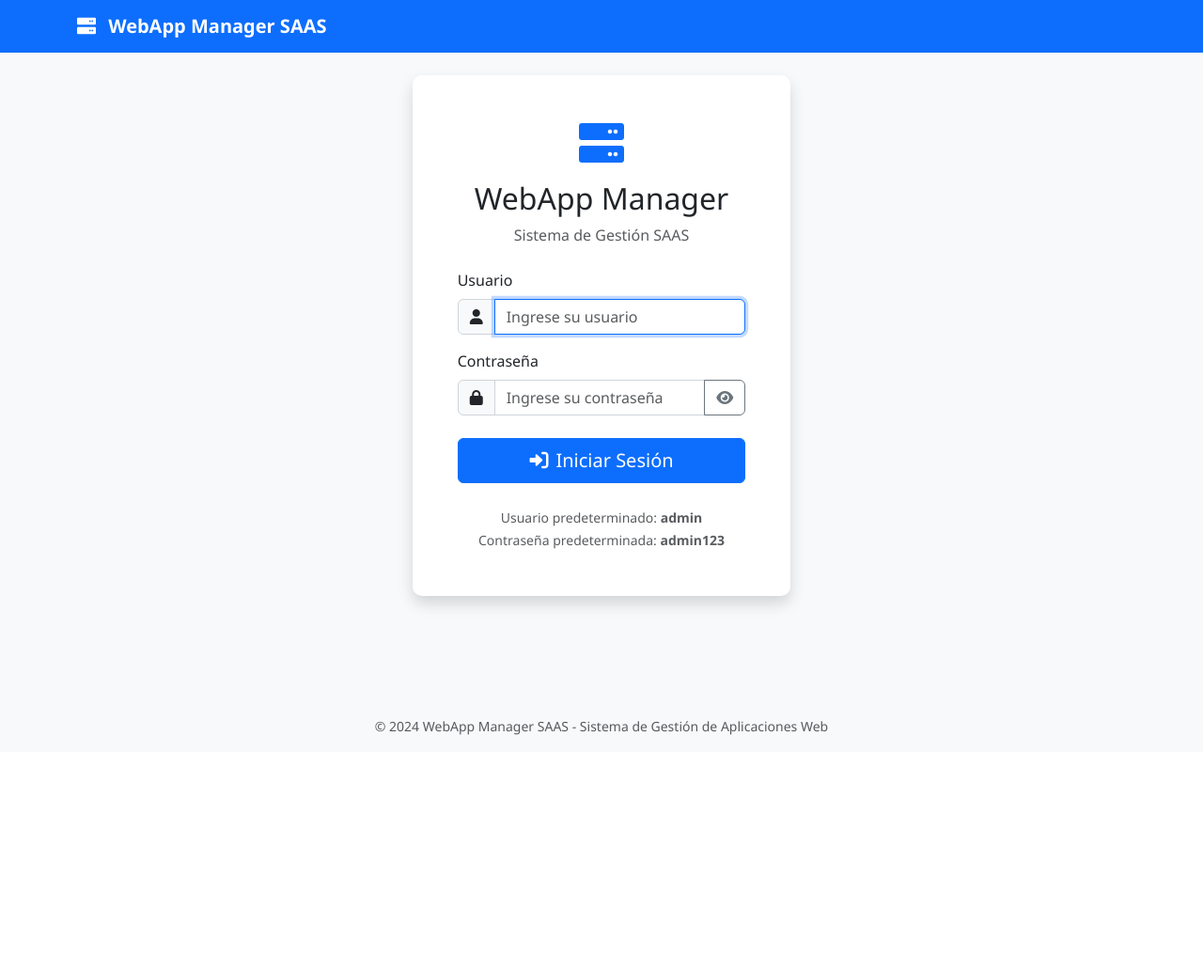
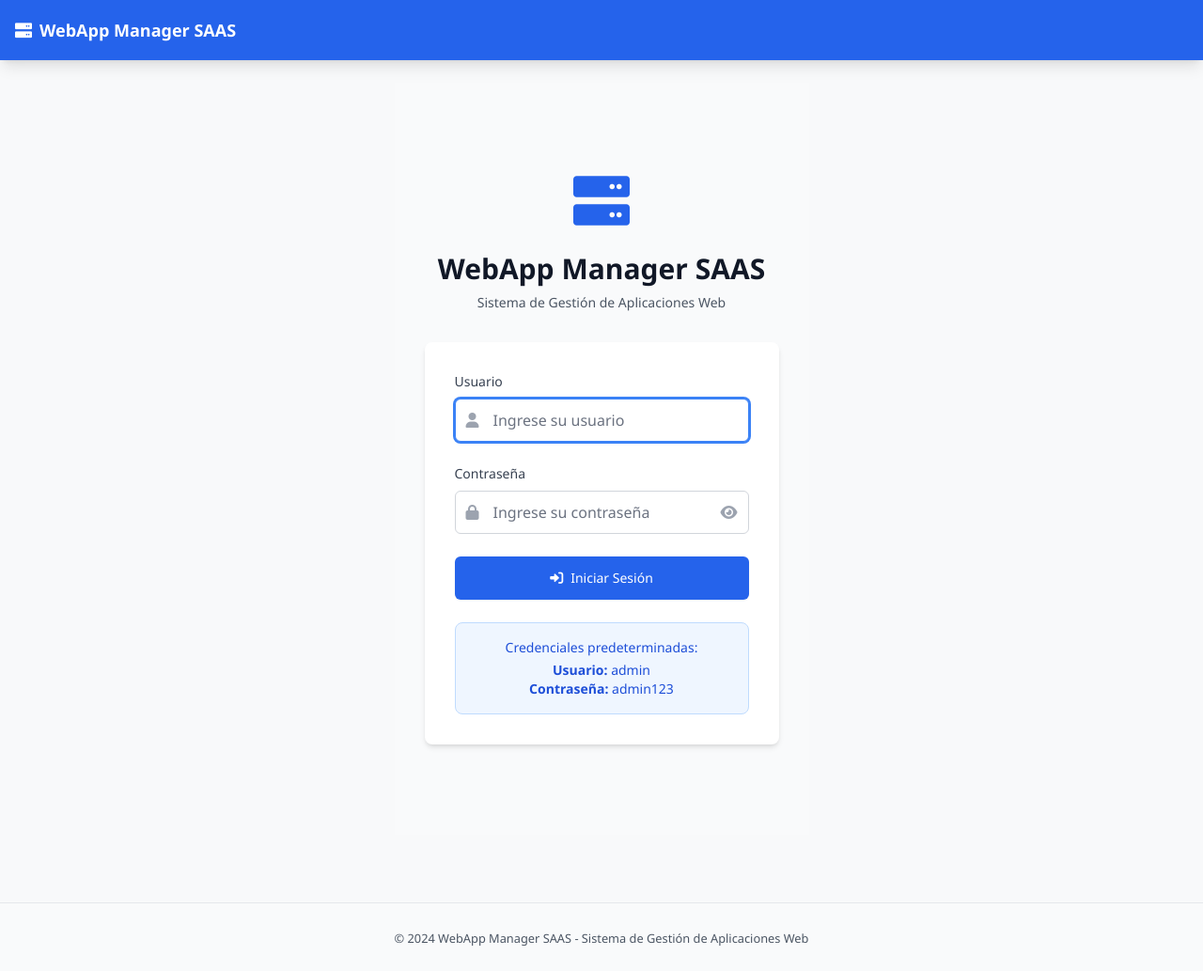
Before and after one commit to Perkybeet/webapp-manager, a FastAPI app: page /login in a window 1280 px wide. Shown: the whole page at 94% size. Before the commit the page ends 782 px from the top, so only its background shows below. Run offline with FastAPI, Linux system fonts and the light colour scheme; parts of the project's set-up code (start-up, migrations or seed data) failed here and were passed over; some libraries are stand-ins or nearby versions.

Commit message:
Refactor HTML templates to enhance UI with Tailwind CSS; update dashboard and login pages for improved layout and styling

```diff
--- a/webapp_manager/web/templates/base.html
+++ b/webapp_manager/web/templates/base.html
@@ -4,90 +4,119 @@
     <meta charset="UTF-8">
     <meta name="viewport" content="width=device-width, initial-scale=1.0">
     <title>{% block title %}WebApp Manager SAAS{% endblock %}</title>
-    <link href="https://cdn.jsdelivr.net/npm/bootstrap@5.3.0/dist/css/bootstrap.min.css" rel="stylesheet">
     <link href="https://cdnjs.cloudflare.com/ajax/libs/font-awesome/6.0.0/css/all.min.css" rel="stylesheet">
+    <script src="https://cdn.tailwindcss.com"></script>
+    <script>
+        tailwind.config = {
+            theme: {
+                extend: {
+                    colors: {
+                        primary: '#007bff',
+                        secondary: '#6c757d',
+                        success: '#28a745',
+                        danger: '#dc3545',
+                        warning: '#ffc107',
+                        info: '#17a2b8'
+                    }
+                }
+            }
+        }
+    </script>
     <link href="{{ url_for('static', path='/css/main.css') }}" rel="stylesheet">
     {% block extra_css %}{% endblock %}
 </head>
 <body>
     <!-- Navigation -->
-    <nav class="navbar navbar-expand-lg navbar-dark bg-primary">
-        <div class="container">
-            <a class="navbar-brand" href="/">
-                <i class="fas fa-server me-2"></i>
-                WebApp Manager SAAS
-            </a>
+    <nav class="bg-blue-600 shadow-lg">
+        <div class="max-w-7xl mx-auto px-4">
+            <div class="flex justify-between h-16">
+                <div class="flex items-center">
+                    <a class="flex items-center space-x-2 text-white font-semibold text-lg" href="/">
+                        <i class="fas fa-server"></i>
+                        <span>WebApp Manager SAAS</span>
+                    </a>
+                </div>
 
-            {% if user %}
-            <button class="navbar-toggler" type="button" data-bs-toggle="collapse" data-bs-target="#navbarNav">
-                <span class="navbar-toggler-icon"></span>
-            </button>
+                {% if user %}
+                <div class="hidden md:flex items-center space-x-4">
+                    <a class="text-white hover:text-blue-200 transition-colors px-3 py-2 rounded-md flex items-center space-x-1" href="/">
+                        <i class="fas fa-tachometer-alt"></i>
+                        <span>Dashboard</span>
+                    </a>
+                    <a class="text-white hover:text-blue-200 transition-colors px-3 py-2 rounded-md flex items-center space-x-1" href="/domains">
+                        <i class="fas fa-globe"></i>
+                        <span>Dominios</span>
+                    </a>
+                    <a class="text-white hover:text-blue-200 transition-colors px-3 py-2 rounded-md flex items-center space-x-1" href="/monitoring">
+                        <i class="fas fa-chart-line"></i>
+                        <span>Monitoreo</span>
+                    </a>
+                    <a class="text-white hover:text-blue-200 transition-colors px-3 py-2 rounded-md flex items-center space-x-1" href="/settings">
+                        <i class="fas fa-cog"></i>
+                        <span>Configuración</span>
+                    </a>
+                </div>
 
-            <div class="collapse navbar-collapse" id="navbarNav">
-                <ul class="navbar-nav me-auto">
-                    <li class="nav-item">
-                        <a class="nav-link" href="/">
-                            <i class="fas fa-tachometer-alt me-1"></i>Dashboard
-                        </a>
-                    </li>
-                    <li class="nav-item">
-                        <a class="nav-link" href="/domains">
-                            <i class="fas fa-globe me-1"></i>Dominios
-                        </a>
-                    </li>
-                    <li class="nav-item">
-                        <a class="nav-link" href="/monitoring">
-                            <i class="fas fa-chart-line me-1"></i>Monitoreo
-                        </a>
-                    </li>
-                    <li class="nav-item">
-                        <a class="nav-link" href="/settings">
-                            <i class="fas fa-cog me-1"></i>Configuración
-                        </a>
-                    </li>
-                </ul>
+                <!-- User Menu -->
+                <div class="flex items-center">
+                    <div class="relative" x-data="{ open: false }">
+                        <button @click="open = !open" class="flex items-center space-x-2 text-white hover:text-blue-200 transition-colors px-3 py-2 rounded-md">
+                            <i class="fas fa-user"></i>
+                            <span>{{ user.username }}</span>
+                            <i class="fas fa-chevron-down text-xs"></i>
+                        </button>
+                        <div x-show="open" @click.away="open = false" x-transition
+                             class="absolute right-0 mt-2 w-48 bg-white rounded-md shadow-lg py-1 z-50">
+                            {% if user.is_admin %}
+                            <div class="px-4 py-2 text-sm text-orange-600 border-b">
+                                <i class="fas fa-crown mr-2"></i>Administrador
+                            </div>
+                            {% endif %}
+                            <a href="/profile" class="block px-4 py-2 text-sm text-gray-700 hover:bg-gray-100">
+                                <i class="fas fa-user-circle mr-2"></i>Perfil
+                            </a>
+                            <a href="/logout" class="block px-4 py-2 text-sm text-gray-700 hover:bg-gray-100">
+                                <i class="fas fa-sign-out-alt mr-2"></i>Cerrar Sesión
+                            </a>
+                        </div>
+                    </div>
+                </div>
 
-                <ul class="navbar-nav">
-                    <li class="nav-item dropdown">
-                        <a class="nav-link dropdown-toggle" href="#" role="button" data-bs-toggle="dropdown">
-                            <i class="fas fa-user me-1"></i>{{ user.username }}
-                        </a>
-                        <ul class="dropdown-menu">
-                            {% if user.is_admin %}
-                            <li><span class="dropdown-item-text text-warning">
-                                <i class="fas fa-crown me-1"></i>Administrador
-                            </span></li>
-                            <li><hr class="dropdown-divider"></li>
-                            {% endif %}
-                            <li><a class="dropdown-item" href="/profile">
-                                <i class="fas fa-user-circle me-1"></i>Perfil
-                            </a></li>
-                            <li><hr class="dropdown-divider"></li>
-                            <li><a class="dropdown-item" href="/logout">
-                                <i class="fas fa-sign-out-alt me-1"></i>Cerrar Sesión
-                            </a></li>
-                        </ul>
-                    </li>
-                </ul>
+                <!-- Mobile menu button -->
+                <div class="md:hidden flex items-center">
+                    <button x-data="{ open: false }" @click="open = !open" class="text-white hover:text-blue-200">
+                        <i class="fas fa-bars"></i>
+                    </button>
+                </div>
+                {% endif %}
             </div>
-            {% endif %}
         </div>
     </nav>
 
     <!-- Main Content -->
-    <main class="container-fluid py-4">
+    <main class="max-w-7xl mx-auto px-4 py-6">
         <!-- Alerts -->
         {% if error %}
-        <div class="alert alert-danger alert-dismissible fade show" role="alert">
-            <i class="fas fa-exclamation-triangle me-2"></i>{{ error }}
-            <button type="button" class="btn-close" data-bs-dismiss="alert"></button>
+        <div class="bg-red-50 border border-red-200 text-red-700 px-4 py-3 rounded-lg mb-4 relative" role="alert">
+            <div class="flex items-center">
+                <i class="fas fa-exclamation-triangle mr-2"></i>
+                <span>{{ error }}</span>
+                <button type="button" class="absolute top-3 right-3 text-red-400 hover:text-red-600" onclick="this.parentElement.remove()">
+                    <i class="fas fa-times"></i>
+                </button>
+            </div>
         </div>
         {% endif %}
 
         {% if success %}
-        <div class="alert alert-success alert-dismissible fade show" role="alert">
-            <i class="fas fa-check-circle me-2"></i>{{ success }}
-            <button type="button" class="btn-close" data-bs-dismiss="alert"></button>
+        <div class="bg-green-50 border border-green-200 text-green-700 px-4 py-3 rounded-lg mb-4 relative" role="alert">
+            <div class="flex items-center">
+                <i class="fas fa-check-circle mr-2"></i>
+                <span>{{ success }}</span>
+                <button type="button" class="absolute top-3 right-3 text-green-400 hover:text-green-600" onclick="this.parentElement.remove()">
+                    <i class="fas fa-times"></i>
+                </button>
+            </div>
         </div>
         {% endif %}
 
@@ -96,8 +125,8 @@
     </main>
 
     <!-- Footer -->
-    <footer class="bg-light py-3 mt-5">
-        <div class="container text-center text-muted">
+    <footer class="bg-gray-50 border-t py-6 mt-12">
+        <div class="max-w-7xl mx-auto px-4 text-center text-gray-600">
             <small>
                 © 2024 WebApp Manager SAAS - Sistema de Gestión de Aplicaciones Web
             </small>
@@ -105,7 +134,7 @@
     </footer>
 
     <!-- Scripts -->
-    <script src="https://cdn.jsdelivr.net/npm/bootstrap@5.3.0/dist/js/bootstrap.bundle.min.js"></script>
+    <script src="https://cdnjs.cloudflare.com/ajax/libs/alpinejs/3.13.0/cdn.min.js" defer></script>
     <script src="https://cdnjs.cloudflare.com/ajax/libs/axios/1.4.0/axios.min.js"></script>
     <script src="{{ url_for('static', path='/js/main.js') }}"></script>
     {% block extra_js %}{% endblock %}
--- a/webapp_manager/web/templates/login.html
+++ b/webapp_manager/web/templates/login.html
@@ -3,60 +3,86 @@
 {% block title %}Login - WebApp Manager SAAS{% endblock %}
 
 {% block content %}
-<div class="row justify-content-center">
-    <div class="col-md-6 col-lg-4">
-        <div class="card shadow">
-            <div class="card-body p-5">
-                <div class="text-center mb-4">
-                    <i class="fas fa-server text-primary" style="font-size: 3rem;"></i>
-                    <h2 class="mt-3">WebApp Manager</h2>
-                    <p class="text-muted">Sistema de Gestión SAAS</p>
+<div class="min-h-screen flex items-center justify-center bg-gray-50 py-12 px-4 sm:px-6 lg:px-8">
+    <div class="max-w-md w-full space-y-8">
+        <div>
+            <div class="flex justify-center">
+                <i class="fas fa-server text-blue-600 text-6xl"></i>
+            </div>
+            <h2 class="mt-6 text-center text-3xl font-extrabold text-gray-900">
+                WebApp Manager SAAS
+            </h2>
+            <p class="mt-2 text-center text-sm text-gray-600">
+                Sistema de Gestión de Aplicaciones Web
+            </p>
         </div>
 
+        <div class="bg-white rounded-lg shadow-md p-8">
             {% if error %}
-                <div class="alert alert-danger" role="alert">
-                    <i class="fas fa-exclamation-triangle me-2"></i>{{ error }}
+            <div class="bg-red-50 border border-red-200 text-red-700 px-4 py-3 rounded-lg mb-6">
+                <div class="flex items-center">
+                    <i class="fas fa-exclamation-triangle mr-2"></i>
+                    <span>{{ error }}</span>
+                </div>
             </div>
             {% endif %}
 
-                <form method="post" action="/login">
-                    <div class="mb-3">
-                        <label for="username" class="form-label">Usuario</label>
-                        <div class="input-group">
-                            <span class="input-group-text">
-                                <i class="fas fa-user"></i>
-                            </span>
-                            <input type="text" class="form-control" id="username" name="username"
-                                   placeholder="Ingrese su usuario" required>
+            <form method="post" action="/login" class="space-y-6">
+                <div>
+                    <label for="username" class="block text-sm font-medium text-gray-700 mb-2">
+                        Usuario
+                    </label>
+                    <div class="relative">
+                        <div class="absolute inset-y-0 left-0 pl-3 flex items-center pointer-events-none">
+                            <i class="fas fa-user text-gray-400"></i>
+                        </div>
+                        <input type="text"
+                               id="username"
+                               name="username"
+                               class="block w-full pl-10 pr-3 py-3 border border-gray-300 rounded-md leading-5 bg-white placeholder-gray-500 focus:outline-none focus:ring-2 focus:ring-blue-500 focus:border-blue-500 transition-colors"
+                               placeholder="Ingrese su usuario"
+                               required>
                     </div>
                 </div>
 
-                    <div class="mb-4">
-                        <label for="password" class="form-label">Contraseña</label>
-                        <div class="input-group">
-                            <span class="input-group-text">
-                                <i class="fas fa-lock"></i>
-                            </span>
-                            <input type="password" class="form-control" id="password" name="password"
-                                   placeholder="Ingrese su contraseña" required>
-                            <button class="btn btn-outline-secondary" type="button" id="togglePassword">
+                <div>
+                    <label for="password" class="block text-sm font-medium text-gray-700 mb-2">
+                        Contraseña
+                    </label>
+                    <div class="relative">
+                        <div class="absolute inset-y-0 left-0 pl-3 flex items-center pointer-events-none">
+                            <i class="fas fa-lock text-gray-400"></i>
+                        </div>
+                        <input type="password"
+                               id="password"
+                               name="password"
+                               class="block w-full pl-10 pr-10 py-3 border border-gray-300 rounded-md leading-5 bg-white placeholder-gray-500 focus:outline-none focus:ring-2 focus:ring-blue-500 focus:border-blue-500 transition-colors"
+                               placeholder="Ingrese su contraseña"
+                               required>
+                        <button type="button"
+                                id="togglePassword"
+                                class="absolute inset-y-0 right-0 pr-3 flex items-center text-gray-400 hover:text-gray-600 transition-colors">
                             <i class="fas fa-eye"></i>
                         </button>
                     </div>
                 </div>
 
-                    <div class="d-grid">
-                        <button type="submit" class="btn btn-primary btn-lg">
-                            <i class="fas fa-sign-in-alt me-2"></i>Iniciar Sesión
+                <div>
+                    <button type="submit"
+                            class="w-full flex justify-center items-center space-x-2 py-3 px-4 border border-transparent rounded-md shadow-sm text-sm font-medium text-white bg-blue-600 hover:bg-blue-700 focus:outline-none focus:ring-2 focus:ring-offset-2 focus:ring-blue-500 transition-colors">
+                        <i class="fas fa-sign-in-alt"></i>
+                        <span>Iniciar Sesión</span>
                     </button>
                 </div>
             </form>
 
-                <div class="text-center mt-4">
-                    <small class="text-muted">
-                        Usuario predeterminado: <strong>admin</strong><br>
-                        Contraseña predeterminada: <strong>admin123</strong>
-                    </small>
+            <div class="mt-6 text-center">
+                <div class="bg-blue-50 border border-blue-200 rounded-lg p-4">
+                    <div class="text-sm text-blue-700">
+                        <p class="font-medium mb-1">Credenciales predeterminadas:</p>
+                        <p><strong>Usuario:</strong> admin</p>
+                        <p><strong>Contraseña:</strong> admin123</p>
+                    </div>
                 </div>
             </div>
         </div>
@@ -77,6 +103,8 @@ document.getElementById('togglePassword').addEventListener('click', function() {
 });
 
 // Focus on first input
+document.addEventListener('DOMContentLoaded', function() {
     document.getElementById('username').focus();
+});
 </script>
 {% endblock %}
```
Also changed, not shown: webapp_manager/web/templates/dashboard.html (+179 -178 lines). Lines whose indentation alone changed are shown as unchanged.
